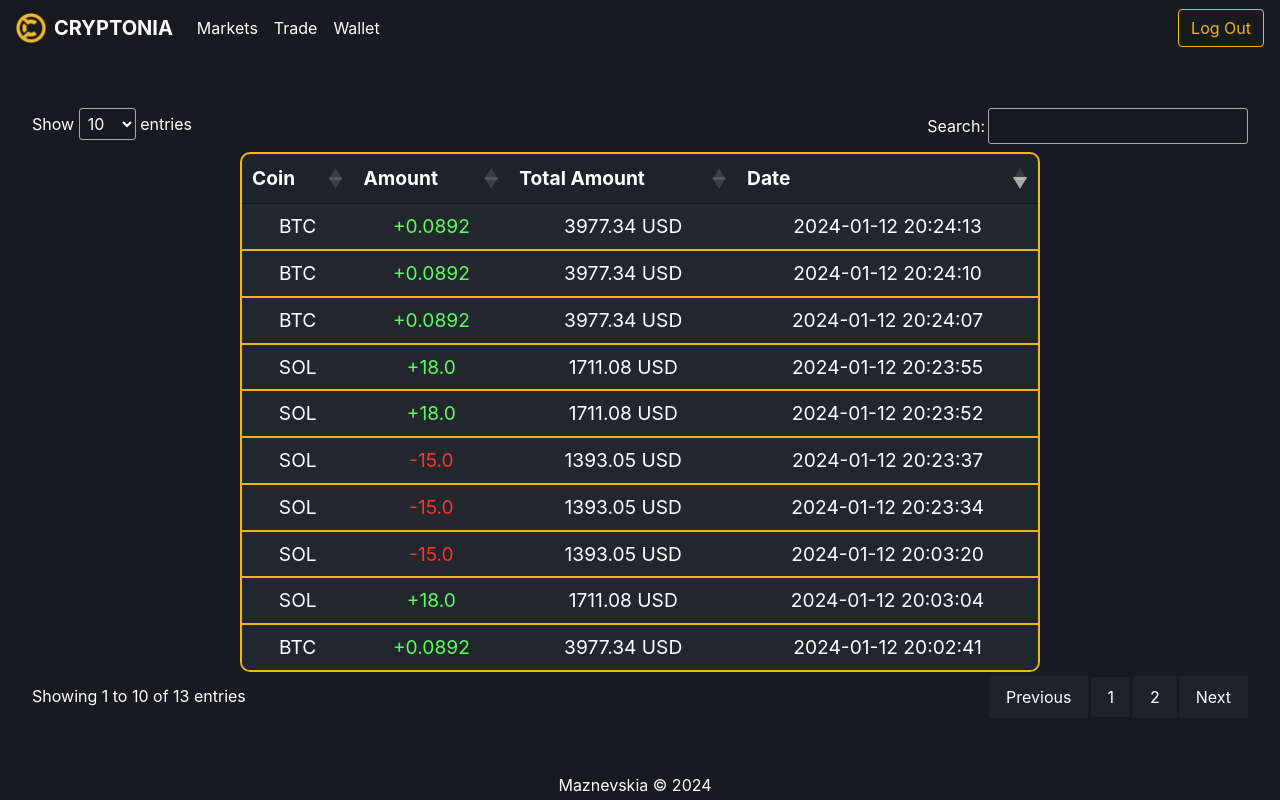
After one commit to maznevskia/cryptonia, a Flask app: page /transactions in a window 1280 px wide. The commit adds this page. Run offline with Flask 3, Linux system fonts and the light colour scheme; a user stored in the database is signed in; some libraries are stand-ins or nearby versions.

Commit message:
Implemented transactions page with user-specific transaction history

```diff
--- a/app.py
+++ b/app.py
@@ -66,6 +66,18 @@ def wallet():
 
 
     return render_template("wallet.html", wallet=wallet)
+
+@app.route("/transactions")
+def transactions():
+    """Display user's transactions"""
+    if "user_id" not in session:
+        return redirect(url_for("login"))
+
+    user_id = session["user_id"]
+
+    transactions = db.execute("SELECT * FROM transactions WHERE user_id = ? ORDER BY transaction_date DESC", user_id)
+
+    return render_template("transactions.html", transactions=transactions)
 
 
 @app.route("/register", methods=["GET", "POST"])
--- a/static/script.js
+++ b/static/script.js
@@ -61,3 +61,45 @@ setInterval(function() {
             }
         });
 }, 5000);
+
+if (window.location.pathname.endsWith('transactions.html')) {
+    document.body.classList.add('transactions-page');
+}
+
+document.addEventListener('DOMContentLoaded', (event) => {
+    $('#transactionsTable').DataTable({
+        "order": [[ 3, "desc" ]]
+    });
+});
+
+document.addEventListener('DOMContentLoaded', (event) => {
+    const updateTransactions = () => {
+        const transactionsTable = document.querySelector('.transactions-table tbody');
+        if (transactionsTable) {
+            fetch('/transactions')
+                .then(response => response.json())
+                .then(transactions => {
+                    transactionsTable.innerHTML = '';
+                    for (const transaction of transactions) {
+                        const row = document.createElement('tr');
+                        const dateCell = document.createElement('td');
+                        dateCell.textContent = transaction.date;
+                        row.appendChild(dateCell);
+                        const nameCell = document.createElement('td');
+                        nameCell.textContent = transaction.name;
+                        row.appendChild(nameCell);
+                        const typeCell = document.createElement('td');
+                        typeCell.textContent = transaction.transaction_type;
+                        row.appendChild(typeCell);
+                        const amountCell = document.createElement('td');
+                        amountCell.textContent = (transaction.transaction_type === 'buy' ? '+' : '-') + transaction.amount;
+                        amountCell.className = transaction.transaction_type === 'buy' ? 'transaction-positive' : 'transaction-negative';
+                        row.appendChild(amountCell);
+                        transactionsTable.appendChild(row);
+                    }
+                });
+        }
+    };
+
+    updateTransactions();
+});
--- a/static/styles.css
+++ b/static/styles.css
@@ -37,6 +37,10 @@ main {
     align-items: center;
     background-color: #181a1f;
     padding: 1rem;
+}
+
+body.transactions-page {
+    justify-content: space-between;
 }
 
 @media screen and (max-width: 600px) {
@@ -98,7 +102,7 @@ main > div:nth-child(odd):nth-last-child(1):not(:only-of-type) {
 .accordion h4 {
     flex: 1;
     text-align: left;
-    padding-right: 2rem; /* Adjust this value to suit your needs */
+    padding-right: 2rem;
 }
 
 .toggle-icon {
@@ -157,7 +161,7 @@ main > div:nth-child(odd):nth-last-child(1):not(:only-of-type) {
     text-align: left;
 }
 
-.index-table, .wallet-table {
+.index-table, .wallet-table, .transactions-table {
     border-collapse: separate;
     border-spacing: 0;
     border: 2px solid #efb90b;
@@ -171,7 +175,9 @@ main > div:nth-child(odd):nth-last-child(1):not(:only-of-type) {
 .index-table th,
 .index-table td,
 .wallet-table th,
-.wallet-table td {
+.wallet-table td,
+.transactions-table th,
+.transactions-table td {
     font-size: 1.2rem;
     border-bottom: 2px solid #efb90b;
     padding: 10px;
@@ -192,7 +198,8 @@ main > div:nth-child(odd):nth-last-child(1):not(:only-of-type) {
     text-align: right;
 }
 
-.index-table tr:last-child td, .wallet-table tr:last-child td {
+.index-table tr:last-child td, .wallet-table tr:last-child td,
+.transactions-table tr:last-child td {
     border-bottom: none;
 }
 
@@ -223,20 +230,60 @@ main > div:nth-child(odd):nth-last-child(1):not(:only-of-type) {
     }
 }
 
-#walletDiv {
+#walletDiv, #transactionsDiv {
     width: 100%;
     overflow: auto;
     min-height: 500px;
 }
 
-.wallet-table {
+.wallet-table, .transactions-table {
     margin: auto;
     max-width: 800px;
 }
 
 .wallet-table th,
-.wallet-table td {
+.wallet-table td,
+.transactions-table th,
+.transactions-table td {
     padding: .5rem;
+}
+
+.dataTables_wrapper .dataTables_length,
+.dataTables_wrapper .dataTables_filter,
+.dataTables_wrapper .dataTables_info,
+.dataTables_wrapper .dataTables_processing,
+.dataTables_wrapper .dataTables_paginate {
+    color: white;
+}
+
+.dataTables_wrapper .dataTables_paginate .paginate_button,
+.dataTables_wrapper .dataTables_paginate .paginate_button:hover,
+.dataTables_wrapper .dataTables_paginate .paginate_button.current,
+.dataTables_wrapper .dataTables_paginate .paginate_button.current:hover,
+.dataTables_wrapper .dataTables_paginate .paginate_button.disabled,
+.dataTables_wrapper .dataTables_paginate .paginate_button.disabled:hover,
+.dataTables_wrapper .dataTables_paginate .paginate_button.disabled:active,
+.dataTables_empty {
+    color: white !important;
+    background: none;
+    background-color: #1e2329 !important;
+}
+
+#transactionsTable {
+    border-bottom: 2px solid #efb90b;
+}
+
+#transaction-row {
+    color: white;
+    background-color: #22262d;
+}
+
+.transaction-positive {
+    color: rgb(90, 255, 90);
+}
+
+.transaction-negative {
+    color: rgb(255, 50, 50);
 }
 
 .change-positive {
@@ -251,7 +298,8 @@ main > div:nth-child(odd):nth-last-child(1):not(:only-of-type) {
     margin-top: 3rem;
 }
 
-.form-signup label, .form-signup p, .form-signin label, .form-signin p {
+.form-signup label, .form-signup p,
+.form-signin label, .form-signin p {
     padding: 0;
     margin: 0;
 }
@@ -268,7 +316,8 @@ main > div:nth-child(odd):nth-last-child(1):not(:only-of-type) {
     z-index: 2;
 }
 
-.form-signup input[type="email"], .form-signup input[type="password"], .form-signin input[type="email"], .form-signin input[type="password"] {
+.form-signup input[type="email"], .form-signup input[type="password"],
+.form-signin input[type="email"], .form-signin input[type="password"] {
     margin-bottom: 10px;
     border-bottom-right-radius: 0;
     border-bottom-left-radius: 0;
--- a/templates/layout.html
+++ b/templates/layout.html
@@ -5,6 +5,7 @@
         <meta name="viewport" content="initial-scale=1, width=device-width">
         <link rel="stylesheet" href="https://cdn.jsdelivr.net/npm/bootstrap@4.0.0/dist/css/bootstrap.min.css" integrity="sha384-Gn5384xqQ1aoWXA+058RXPxPg6fy4IWvTNh0E263XmFcJlSAwiGgFAW/dAiS6JXm" crossorigin="anonymous">
         <link rel="stylesheet" href="https://cdnjs.cloudflare.com/ajax/libs/font-awesome/6.1.1/css/all.min.css" integrity="sha512-KfkfwYDsLkIlwQp6LFnl8zNdLGxu9YAA1QvwINks4PhcElQSvqcyVLLD9aMhXd13uQjoXtEKNosOWaZqXgel0g==" crossorigin="anonymous" referrerpolicy="no-referrer" />
+        <link rel="stylesheet" type="text/css" href="https://cdn.datatables.net/1.10.25/css/jquery.dataTables.css">
         <link href="../static/styles.css" rel="stylesheet">
         <title>Cryptonia: {% block title %}{% endblock %}</title>
     </head>
@@ -58,6 +59,7 @@
             </a>
         </footer>
         <script src="https://ajax.googleapis.com/ajax/libs/jquery/3.5.1/jquery.min.js"></script>
+        <script type="text/javascript" charset="utf8" src="https://cdn.datatables.net/1.10.25/js/jquery.dataTables.js"></script>
         <script src="https://cdn.jsdelivr.net/npm/popper.js@1.12.9/dist/umd/popper.min.js" integrity="sha384-ApNbgh9B+Y1QKtv3Rn7W3mgPxhU9K/ScQsAP7hUibX39j7fakFPskvXusvfa0b4Q" crossorigin="anonymous"></script>
         <script src="https://cdn.jsdelivr.net/npm/bootstrap@4.0.0/dist/js/bootstrap.min.js" integrity="sha384-JZR6Spejh4U02d8jOt6vLEHfe/JQGiRRSQQxSfFWpi1MquVdAyjUar5+76PVCmYl" crossorigin="anonymous"></script>
         <script src="https://kit.fontawesome.com/249afc4e5f.js" crossorigin="anonymous"></script>
--- /dev/null
+++ b/templates/transactions.html
@@ -0,0 +1,32 @@
+{% extends "layout.html" %}
+
+{% block title %}
+Transactions
+{% endblock %}
+
+{% block main %}
+    <div id="transactionsDiv">
+        <table class="transactions-table" id="transactionsTable">
+            <thead>
+                <tr>
+                    <th>Coin</th>
+                    <th>Amount</th>
+                    <th>Total Amount</th>
+                    <th>Date</th>
+                </tr>
+            </thead>
+            <tbody>
+                {% for transaction in transactions %}
+                    <tr id="transaction-row">
+                        <td>{{ transaction.crypto_symbol }}</td>
+                        <td class="{{ 'transaction-positive' if transaction.transaction_type == 'buy' else 'transaction-negative' }}">
+                            {{ '+' if transaction.transaction_type == 'buy' else '-' }}{{ transaction.amount }}
+                        </td>
+                        <td>{{ "{:.2f}".format(transaction.amount * transaction.purchase_price) }} USD</td>
+                        <td>{{ transaction.transaction_date }}</td>
+                    </tr>
+                {% endfor %}
+            </tbody>
+        </table>
+    </div>
+{% endblock %}
```
Also changed, not shown: cryptonia.db, 2 other files.
